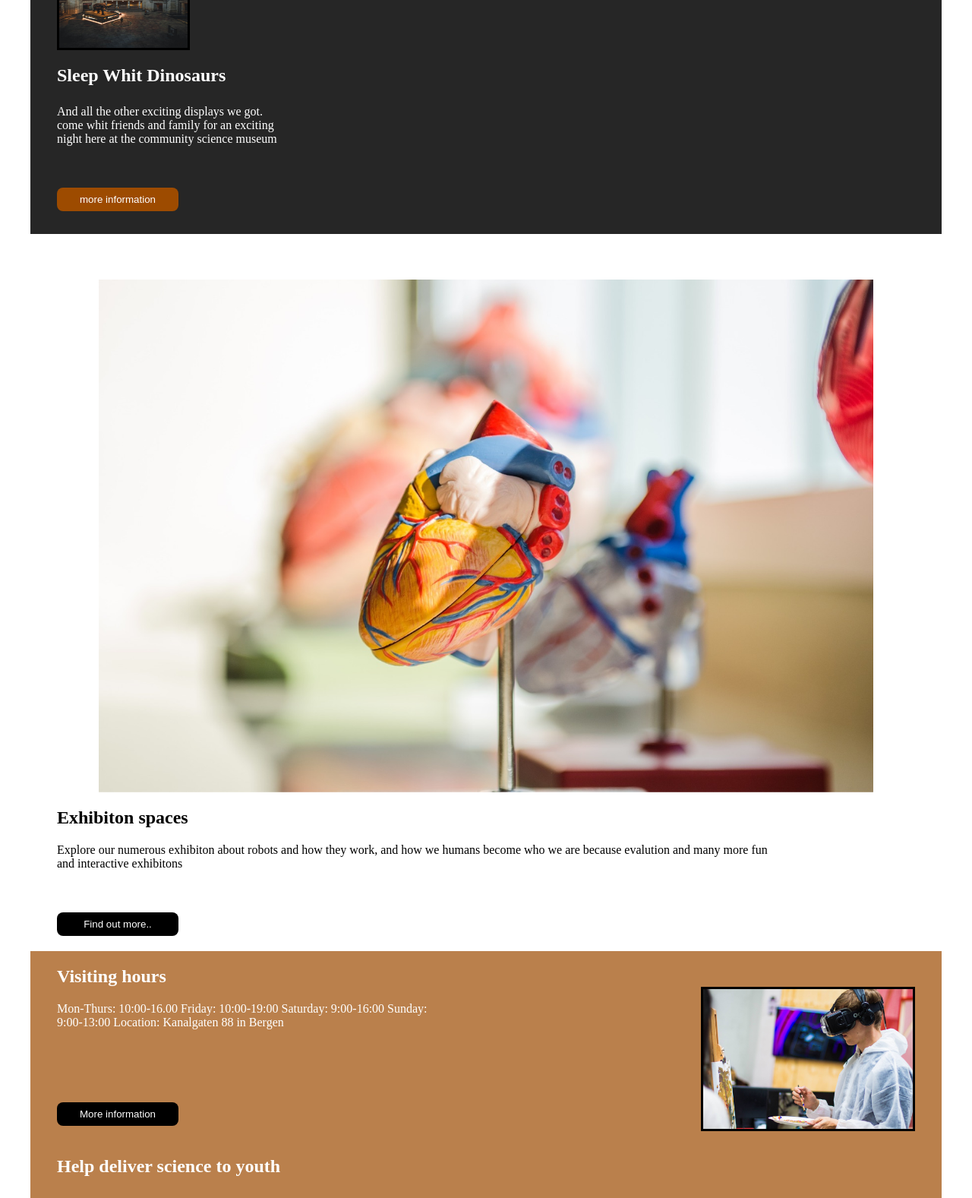
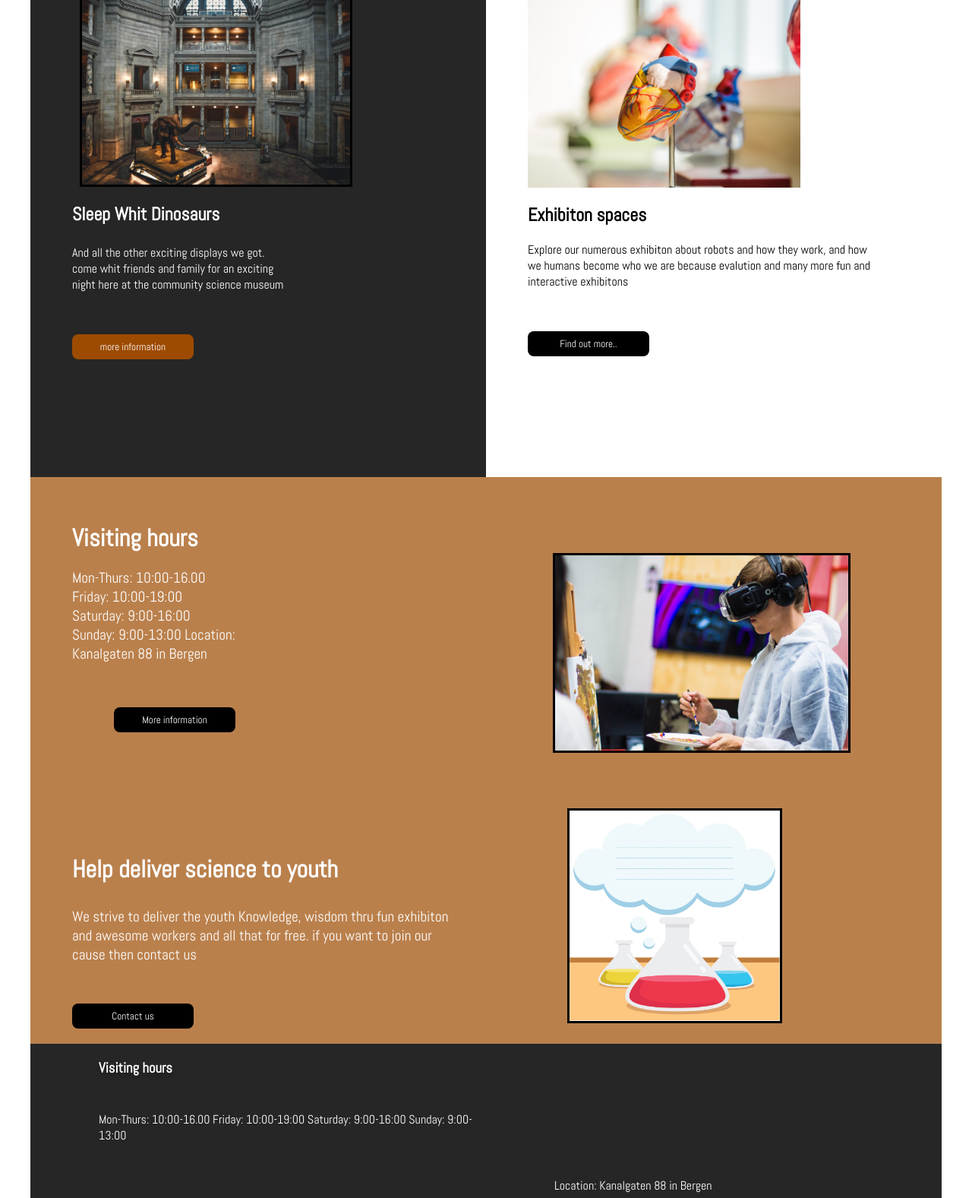
Before and after one commit to Sanhamm/Semesteroppgave2021, a plain HTML site: page index.html in a window 1280 px wide. Shown: the part 700-2277 px from the top of the page at 76% size. Drawn offline with Linux system fonts and the light colour scheme.

Commit message:
saSasaSasASAsASas

```diff
--- a/index.html
+++ b/index.html
@@ -6,13 +6,13 @@
     <meta name="viewport" content="width=device-width, initial-scale=1.0">
     <link rel="stylesheet" href="style.css">
     <script src="https://kit.fontawesome.com/b12df852c2.js" crossorigin="anonymous"></script>
+    <link href="https://fonts.googleapis.com/css2?family=Abel&display=swap" rel="stylesheet">
     <title>home CMS</title>
 </head>
 <body>
     <header>
         <div class="header">
             <img src="./media/Group 11.svg" alt="logo">
-            <i class="fas fa-search" id="search"></i>
             <label for="hamburger">
                 <i class="fas fa-bars" id="buggi"></i>
             </label>
@@ -32,7 +32,7 @@
             <img src="./media/exhibition-1863344_1920.jpg" alt="museum" class="hero-image">
             <h1>Community Science Museum</h1>
         </div>
-        <section>
+        <section class="sideomside">
             <div class="black-back">
                 <img src="./media/roberto-nickson-396152.jpg" alt="museum at the night">
                 <h2>Sleep Whit Dinosaurs</h2>
--- a/style.css
+++ b/style.css
@@ -4,10 +4,15 @@
     max-width: 1200px;
 }
 
+h1, h2, h3, p, a, button {
+    font-family: 'Abel', Verdana, Geneva, Tahoma, sans-serif;
+}
+
 .hero-image  {
     height: 490px;
     width: 100%;
     object-fit: cover;
+    margin-bottom: 0px;
 }
 
 main div {
@@ -92,20 +97,20 @@ header .hamenu {
     position: relative;
     box-sizing: border-box;
     top: 39px;
-    left: 35px;
+    left: 7.5%;
 }
 
 .black-back h2 {
     color: white;
     margin-top: 55px;
-    margin-left: 35px;
+    margin-left: 7.5%;
 }
 
 .black-back p {
     margin-top: 25px;
     width: 290px;
     color: white;
-    margin-left: 35PX;
+    margin-left: 7.5%;
     max-width: 78%;
 }
 
@@ -121,7 +126,7 @@ button {
 .black-back button {
     background-color: #9D4B00;
     margin-top: 30px;
-    margin-left: 35px;
+    margin-left: 7.5%;
 }
 
 .white-back img {
@@ -135,13 +140,13 @@ button {
 .white-back h2,
 .white-back p {
     margin-top: 20px;
-    margin-left: 35px;
+    margin-left: 7.5%;
     max-width: 78%;
 }
 
 .white-back button {
     background-color: black;
-    margin-left: 35PX;
+    margin-left: 7.5%;
 
 }
 
@@ -153,7 +158,7 @@ button {
 }
 
 .visit h2 {
-    margin-left: 35px;
+    margin-left: 7.5%;
     margin-top: 20px;
     padding-top: 20px;
 }
@@ -162,7 +167,7 @@ button {
     float: left;
     display: block;
     padding-top: 10px;
-    margin-left: 35px;
+    margin-left: 7.5%;
     width: 43%;
     padding-top: 20px;
 }
@@ -172,13 +177,13 @@ button {
     float: right;
     width: 23%;
     position: relative;
-    margin-right: 35px;
+    margin-right: 7.5%;
     border: 3px solid black;
 }
  .visit button {
     background-color: black;
     position: absolute;
-    left: 35px;
+    left: 7.5%;
     bottom: 20px;
  }
 
@@ -194,7 +199,7 @@ button {
 }
 
 .support h2 {
-    margin-left: 35px;
+    margin-left: 7.5%;
     padding-bottom: 30px;
 }
 
@@ -202,19 +207,19 @@ button {
     display: block;
     float: left;
     width: 43%;
-    margin-left: 35px;
+    margin-left: 7.5%;
 }
 .support img {
     width: 23%;
     display: block;
     float: right;
     position: relative;
-    margin-right: 35px;
+    margin-right: 7.5%;
     border: 3px solid black;
 }
 
 .support button{
-    margin-left: 35px;
+    margin-left: 7.5%;
     background-color: black;
     position: absolute;
     left: 0px;
@@ -232,13 +237,13 @@ main .explore-main {
 }
 
 main .explore-main h1{
-    margin-left: 35px;
+    margin-left: 7.5%;
     padding-top: 30px;
     padding-bottom: 40px;
 }
 
 main .explore-main p {
-    margin-left: 35px;
+    margin-left: 7.5%;
     padding-bottom: 40px;
     width: 70%;
 }
@@ -246,13 +251,13 @@ main .explore-main p {
 main .explore-main button {
     background-color: #9D4B00;
     margin-bottom: 40px;
-    margin-left: 35px;
+    margin-left: 7.5%;
 }
 
 aside .explore-white img {
     width: 85%;
     display: block;
-    margin-left: 35px;
+    margin-left: auto;
     margin-right: auto;
     margin-top: 50px;
     height: ;
@@ -261,19 +266,19 @@ aside .explore-white img {
 aside .explore-white h2 {
     padding-top: 30px;
     padding-bottom: 30px;
-    margin-left: 35px;
+    margin-left: 7.5%;
 }
 
 
 aside .explore-white p {
-    margin-left: 35px;
+    margin-left: 7.5%;
     width: 80%;
     margin-bottom: 20px;
 }
 
 
 aside .explore-white button {
-    margin-left: 35px;
+    margin-left: 7.5%;
     background-color: black ;
     margin-bottom: 50px;
 }
@@ -281,30 +286,32 @@ aside .explore-white button {
 aside .explore-orange {
     background-color: rgba(157, 75, 0, 0.7);
     color: white;
+    padding-top: 30px;
 }
 
 aside .explore-orange img  {
     width: 85%;
-    margin-left: 35px;
+    margin-left: auto;
     margin-right: auto;
     border: 3px solid black;
     margin-top: 50px;
+    display: block;
 }
 
 aside .explore-orange h2 {
-    margin-left: 35px;
+    margin-left: 7.5%;
     margin-top: 40px;
     margin-bottom: 30px;
 }
 
 aside .explore-orange p {
-    margin-left: 35px;
+    margin-left: 7.5%;
     width: 80%;
     margin-bottom: 20px;
 }
 
 aside .explore-orange button {
-    margin-left: 35px;
+    margin-left: 7.5%;
     background-color: black;
     margin-bottom: 50px;
 }
@@ -330,14 +337,14 @@ main .visit-orange h2 {
 }
 
 main .visit-orange h2, h3, p {
-    margin-left: 35px;
+    margin-left: 7.5%;
     margin-bottom: 25px;
     margin-right: auto;
     width: 80%;
 }
 
 main .visit-orange button {
-    margin-left: 35px;
+    margin-left: 7.5%;
     margin-bottom: 30px;
     background-color: black;
 }
@@ -362,13 +369,13 @@ main .visit-orange h2, h3 {
 
 
 .main-exhibiton h2 {
-    margin-left: 35px;
+    margin-left: 7.5%;
     padding-bottom: 30px;
     padding-top: 30px;
 }
 
 .main-exhibiton button {
-    margin-left: 35px;
+    margin-left: 7.5%;
     background-color: black;
     margin-bottom: 50px;
 }
@@ -395,21 +402,21 @@ footer{
 
 footer h3 {
     padding-top: 20px;
-    margin-left: 35px;
+    margin-left: 7.5%;
 }
 
 footer p {
     display: block;
     float: left;
     width: 43%;
-    margin-left: 35px;
+    margin-left: 7.5%;
     padding-top: 20px;
 }
  footer .location {
     display: block;
     float: right;
     width: 35%;
-    margin-right: 35px;
+    margin-right: 7.5%;
  }
 
  footer button {
@@ -426,3 +433,155 @@ footer p {
  footer .foot-some {
     margin-left: 70px;
  }
+
+ @media only screen and (min-width: 860px) {
+     #buggi {
+         display: none;
+     }
+
+     nav .hamenu {
+        display: flex;
+        margin-left: 20px;
+    }
+
+    .sideomside {
+        display: flex;
+    }
+
+
+
+    section .black-back {
+        padding-bottom: 90px;
+    }
+
+    .black-back,
+    .white-back {
+        width: 50%;
+        margin-top:0;
+        height: 600px;
+        margin-bottom: 0;
+
+    }
+
+    .black-back img,
+    .white-back img {
+        width: 359px;
+        height: 249px;
+        margin-left: auto;
+        margin-right: auto;
+        object-fit: cover;
+        justify-content: space-around;
+        margin-left: 20px;
+
+    }
+
+    .black-back img {
+        margin-top: 20px;
+    }
+
+    .white-back img {
+        margin-left: 55px;
+    }
+
+    .black-back h2,
+    .white-back h2 {
+        margin-left: 55px;
+    }
+
+    .black-back p,
+    .white-back p {
+        margin-left: 55px;
+    }
+
+    .black-back button,
+    .white-back button {
+        margin-left: 55px;
+    }
+
+    .visit h2 {
+        margin-left: 55px;
+        font-size: 2rem;
+    }
+
+    .visit p {
+        width: 18%;
+        font-size: 1.2rem;
+        margin-bottom: 20px;
+        margin-left: 55px;
+    }
+
+    .visit {
+        padding-bottom: 26px;
+        height: 350px;
+        padding-top: 20px;
+    }
+
+    .visit img {
+        margin-right: 120px;
+        width: 386px;
+    }
+
+    .visit button {
+        margin-bottom: 40px;
+        margin-left: 20px;
+    }
+
+    .support {
+        padding-top: 100px;
+    }
+
+    .support h2 {
+        font-size: 2rem;
+        margin-left: 55px;
+    }
+
+    .support img {
+        width: 277px;
+        bottom: 130px;
+        right: 120px;
+    }
+
+    .support p {
+        font-size: 1.2rem;
+        margin-left: 55px;
+    }
+
+    .support button {
+        margin-left: 55px;
+    }
+
+
+    .explore-main img {
+        object-fit: cover ;
+    }
+
+    .explore-main p {
+        font-size: 1.5rem;
+    }
+
+    .explore-white img {
+
+    }
+
+    aside .explore-orange {
+        padding-top: 45px;
+    }
+
+    aside .explore-orange img {
+        height: 500px;
+        margin-top: 3px;
+
+    }
+
+
+    footer .location {
+    }
+
+    .foot-flex {
+
+    }
+
+    footer p {
+
+    }
+ }
```
Also changed, not shown: exhibiton.html (+1 -1 lines), explore.html (+2 -2 lines), visit.html (+1 -0 lines).
